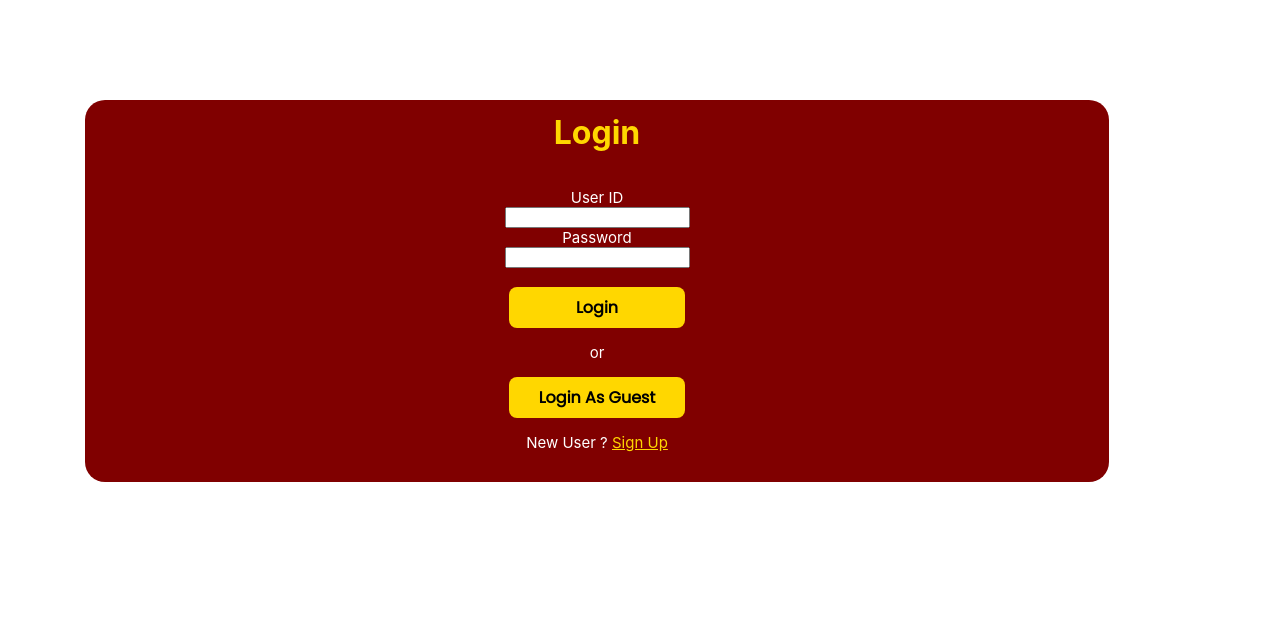
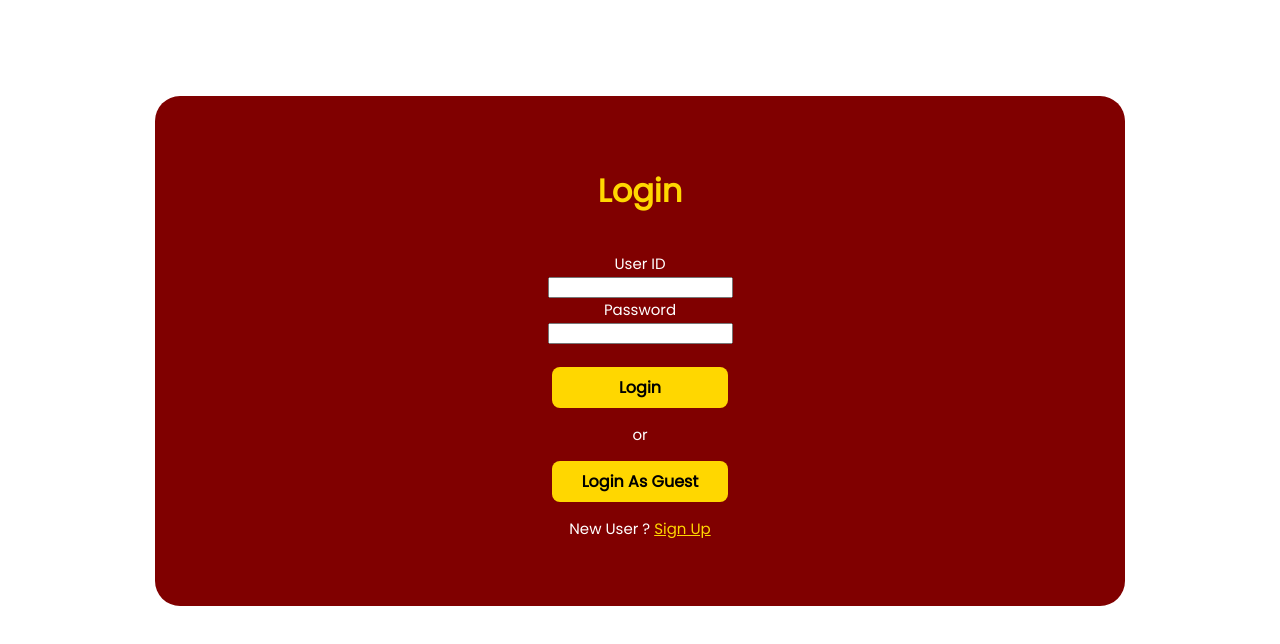
Before and after one commit to Tanchy101/palmap_project, a React (Create React App) app: page / in a window 1280 px wide. Shown: the top 644 px of the page. Built offline with nearby package versions, Linux system fonts and the light colour scheme.

Commit message:
minor changes sa login page
fixed login as guest button
margin fix

```diff
--- a/src/App.js
+++ b/src/App.js
@@ -17,6 +17,7 @@ const router =createBrowserRouter(
       <Route index element={<Home />}></Route>
       <Route path = "signup" element={<Signup />}></Route>
       <Route path = "login" element={<Home />}></Route>
+      <Route path = "guest" element={<Info />}></Route>
     </Route>
   )
 )
--- a/src/dashboard/Home.css
+++ b/src/dashboard/Home.css
@@ -1,35 +1,35 @@
+
 .container {
+    text-align: center;
+    display: flex;
+    flex-direction: column;
+    align-items: center;
+    justify-content: center;
+    font-family: 'Poppins';
+    position: relative;
     background-color: #800000;
-    border-radius: 5%;
-    max-width: 80%;
-    text-align:center;
-    border-bottom-left-radius: 20px;
-    border-top-right-radius: 20px;
-    border-bottom-right-radius: 20px;
-    border-top-left-radius: 20px;
-    margin: 100px;
-    margin-left: 85px;
-    max-height: 35em;
+    padding: 2.3rem;
+    margin-left: auto;
+    margin-right: auto;
+    margin-top: 6em;
+    margin-bottom: 2em;
+    border-radius: 25px;
+    width: 70%;
 
 }
-
 .login-title {
     color: #FFD700;
     padding-top: 13px;
 }
-
 .signup-link {
     color: #FFD700;
 }
-
 .card {
     text-align:center;
     padding: 15px;
     color: white;
     font-size: 15px;
-
 }
-
 .login{
     text-align: center;
     display: flex;
--- a/src/info/infoPage.css
+++ b/src/info/infoPage.css
@@ -41,7 +41,7 @@
     font-family: 'Poppins';
     font-weight: bold;
     font-size: 25px;
-    margin-bottom: -21em;
+    margin-bottom: -22.2em;
 /*for slide up animation */
     position: relative;
     animation: welcome 5s forwards;
```
